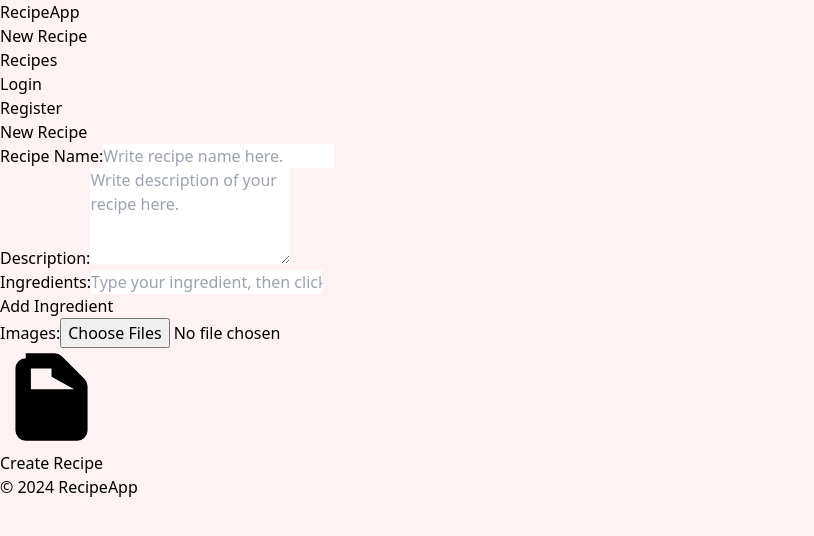
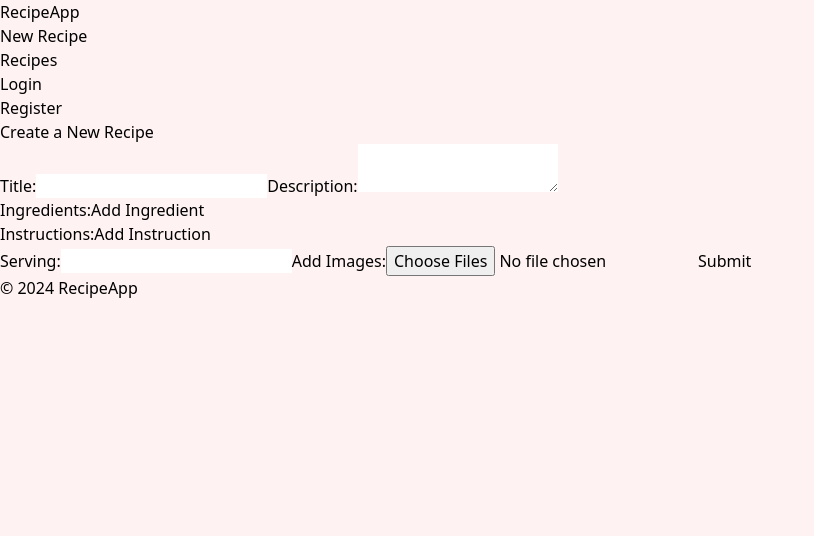
Before and after one commit to Jeb4dev/recipeapp, a Next.js app in the folder recipeapp/: page /newrecipe in a window 1280 px wide. Shown: the top 536 px of the page, without its empty margins (0-814 px from the left). Built offline with nearby package versions, Linux system fonts and the light colour scheme.

Commit message:
reseptijuttuja (melkein toimii)

```diff
--- a/recipeapp/pages/api/createRecipe.js
+++ b/recipeapp/pages/api/createRecipe.js
@@ -2,37 +2,24 @@ import { buildClient } from '@datocms/cma-client-node';
 
 export default async function handler(req, res) {
   try {
-    const { title, description, ingredients, instructions, serving, images, author } = req.body;
+    const { title, description, ingredients, instructions, serving, images, author, likes } = req.body;
+
+    if (!title || !description || !ingredients || !instructions || !serving || !author || !likes) {
+      throw new Error('Missing required fields in request body');
+    }
 
     // Create ingredients and instructions
     const createdIngredients = await createIngredients(ingredients);
     const createdInstructions = await createInstructions(instructions);
 
-    // Create recipe with the created ingredients and instructions
-    const newRecipe = await createRecipe(title, description, createdIngredients, createdInstructions, serving, images, author);
+    // Create recipe with the created ingredients, instructions, and likes
+    const newRecipe = await createRecipe(title, description, createdIngredients, createdInstructions, serving, images, likes, author);
 
     res.status(201).json({ recipe: newRecipe });
   } catch (error) {
-    const errorMessage = parseError(error);
-    res.status(500).json({ error: errorMessage });
+    console.error('Error in API route:', error);
+    res.status(500).json({ error: 'Something went wrong.' });
   }
-}
-
-async function parseError(error) {
-  console.log('Error:', error);
-  if (error.errors) {
-    return error.errors
-      .map((err) => {
-        const field = err.attributes.details.field;
-        const code = err.attributes.details.code;
-        if (code === 'VALIDATION_UNIQUE') {
-          return `${field.charAt(0).toUpperCase() + field.slice(1)} is already in use.`;
-        }
-        return 'Something went wrong.';
-      })
-      .join(' ');
-  }
-  return 'Something went wrong.';
 }
 
 async function createIngredients(ingredients) {
@@ -52,8 +39,8 @@ async function createIngredients(ingredients) {
     console.log('Finished creating ingredients');
     return createdIngredients;
   } catch (error) {
-    console.log('Error creating ingredients');
-    throw error;
+    console.error('Error creating ingredients:', error.message);
+    throw new Error('Failed to create ingredients.');
   }
 }
 
@@ -72,12 +59,12 @@ async function createInstructions(instructions) {
     console.log('Finished creating instructions');
     return createdInstructions;
   } catch (error) {
-    console.log('Error creating instructions');
-    throw error;
+    console.error('Error creating instructions:', error.message);
+    throw new Error('Failed to create instructions.');
   }
 }
 
-async function createRecipe(title, description, ingredients, instructions, serving, images, author) {
+async function createRecipe(title, description, ingredients, instructions, serving, images, likes, author) {
   const client = buildClient({ apiToken: process.env.DATOCMS_REST_API_TOKEN });
   console.log('Starting to create a new recipe');
   try {
@@ -89,12 +76,13 @@ async function createRecipe(title, description, ingredients, instructions, servi
       instructions: instructions.map((instruction) => ({ item: instruction.id })),
       serving: serving,
       images: images.map((image) => ({ ...image })),
+      likes: likes,
       author: author,
     });
     console.log('Created a new recipe');
     return record;
   } catch (error) {
-    console.log('Error creating a new recipe');
-    throw error;
+    console.error('Error creating a new recipe:', error.message);
+    throw new Error('Failed to create recipe.');
   }
 }
--- a/recipeapp/pages/newrecipe.jsx
+++ b/recipeapp/pages/newrecipe.jsx
@@ -1,216 +1,157 @@
 import { useState } from 'react';
 import { useRouter } from 'next/router';
-import Link from 'next/link';
 import Layout from '../components/layout';
 
-export default function NewRecipe() {
+const NewRecipePage = () => {
   const router = useRouter();
-  const [error, setError] = useState(null);
-
   const [title, setTitle] = useState('');
   const [description, setDescription] = useState('');
   const [ingredients, setIngredients] = useState([]);
-  const [ingredientInput, setIngredientInput] = useState('');
+  const [instructions, setInstructions] = useState([]);
+  const [serving, setServing] = useState('');
   const [images, setImages] = useState([]);
+  const [error, setError] = useState('');
 
-  const handleTitleChange = (e) => {
-    setTitle(e.target.value);
+  const addIngredient = () => {
+    setIngredients([...ingredients, { name: '', amount: '', unit: '' }]);
   };
 
-  const handleDescriptionChange = (e) => {
-    setDescription(e.target.value);
-  };
-
-  const handleIngredientChange = (e) => {
-    setIngredientInput(e.target.value);
-  };
-
-  const handleAddIngredient = () => {
-    if (ingredientInput.trim() !== '') {
-      setIngredients([...ingredients, ingredientInput]);
-      setIngredientInput('');
-    }
-  };
-
-  const handleRemoveIngredient = (index) => {
+  const removeIngredient = (index) => {
     const newIngredients = [...ingredients];
     newIngredients.splice(index, 1);
     setIngredients(newIngredients);
   };
 
-  const handleImageChange = (e) => {
-    const selectedImages = Array.from(e.target.files);
-    setImages([...images, ...selectedImages]);
+  const addInstruction = () => {
+    setInstructions([...instructions, { instruction: '' }]);
   };
 
-  const handleRemoveImage = (index) => {
+  const removeInstruction = (index) => {
+    const newInstructions = [...instructions];
+    newInstructions.splice(index, 1);
+    setInstructions(newInstructions);
+  };
+
+  const handleIngredientChange = (index, event) => {
+    const { name, value } = event.target;
+    const newIngredients = [...ingredients];
+    newIngredients[index][name] = value;
+    setIngredients(newIngredients);
+  };
+
+  const handleInstructionChange = (index, event) => {
+    const { value } = event.target;
+    const newInstructions = [...instructions];
+    newInstructions[index].instruction = value;
+    setInstructions(newInstructions);
+  };
+
+  const handleImageChange = (event) => {
     const newImages = [...images];
-    newImages.splice(index, 1);
+    for (const file of event.target.files) {
+      newImages.push(file);
+    }
     setImages(newImages);
   };
 
-  async function handleSubmit(event) {
+  const handleSubmit = async (event) => {
     event.preventDefault();
 
-    const author = heisenberg;
+    try {
+      const formData = new FormData();
+      formData.append('title', title);
+      formData.append('description', description);
+      formData.append('serving', serving);
+      formData.append('author', 'heisenberg');
+      ingredients.forEach((ingredient, index) => {
+        formData.append(`ingredients[${index}][name]`, ingredient.name);
+        formData.append(`ingredients[${index}][amount]`, ingredient.amount);
+        formData.append(`ingredients[${index}][unit]`, ingredient.unit);
+      });
+      instructions.forEach((instruction, index) => {
+        formData.append(`instructions[${index}][instruction]`, instruction.instruction);
+      });
+      images.forEach((image, index) => {
+        formData.append(`images[${index}]`, image);
+      });
 
-    const response = await fetch('/api/recipe/addRecipe', {
-      method: 'POST',
-      headers: { 'Content-Type': 'application/json' },
-      body: JSON.stringify({ title, description, author, likes }),
-    });
+      const response = await fetch('/api/createRecipe', {
+        method: 'POST',
+        body: formData,
+      });
 
-    if (response.ok) {
-      await router.push('/recipes');
-    } else {
+      if (!response.ok) {
+        const data = await response.json();
+        throw new Error(data.error);
+      }
+
       const data = await response.json();
-      setError(data.error);
+      console.log('New recipe created:', data.recipe);
+      // Reset form after successful submission
+      setTitle('');
+      setDescription('');
+      setIngredients([]);
+      setInstructions([]);
+      setServing('');
+      setImages([]);
+      setError('');
+      // Redirect to the newly created recipe page or any other page as needed
+      router.push(`/recipes/${data.recipe.id}`);
+    } catch (error) {
+      console.error('Error creating new recipe:', error.message);
+      setError('Error creating new recipe. Please try again.');
     }
-  }
+  };
 
   return (
-    <Layout title="New Recipe">
-      <div className="max-w-4xl mx-auto p-8">
-        <h1 className="text-3xl font-semibold mb-4">New Recipe</h1>
-        <form>
+    <Layout>
+      <div className="max-w-4xl mx-auto py-8">
+        <h1 className="text-3xl font-semibold mb-4">Create a New Recipe</h1>
+        {error && <p className="text-red-500 mb-4">{error}</p>}
+        <form onSubmit={handleSubmit}>
+          <label className="block mb-4">
+            Title:
+            <input className="border border-gray-300 px-4 py-2 mt-2 w-full" type="text" value={title} onChange={(e) => setTitle(e.target.value)} />
+          </label>
+          <label className="block mb-4">
+            Description:
+            <textarea className="border border-gray-300 px-4 py-2 mt-2 w-full" value={description} onChange={(e) => setDescription(e.target.value)} />
+          </label>
           <div className="mb-4">
-            <label htmlFor="title" className="block mb-2">
-              Recipe Name:
-            </label>
-            <input
-              type="text"
-              id="title"
-              name="title"
-              value={title}
-              onChange={handleTitleChange}
-              className="w-full px-4 py-2 border rounded-md text-black"
-              required
-              placeholder="Write recipe name here."
-            />
+            <label className="block mb-2">Ingredients:</label>
+            {ingredients.map((ingredient, index) => (
+              <div key={index} className="flex items-center mb-2">
+                <input className="border border-gray-300 px-2 py-1 mr-2 w-1/3" type="text" name="name" value={ingredient.name} onChange={(e) => handleIngredientChange(index, e)} placeholder="Name" />
+                <input className="border border-gray-300 px-2 py-1 mr-2 w-1/3" type="text" name="amount" value={ingredient.amount} onChange={(e) => handleIngredientChange(index, e)} placeholder="Amount" />
+                <input className="border border-gray-300 px-2 py-1 mr-2 w-1/3" type="text" name="unit" value={ingredient.unit} onChange={(e) => handleIngredientChange(index, e)} placeholder="Unit" />
+                <button type="button" onClick={() => removeIngredient(index)} className="text-red-500 px-2 py-1 bg-transparent border border-red-500 rounded">Remove</button>
+              </div>
+            ))}
+            <button type="button" onClick={addIngredient} className="bg-blue-500 text-white px-4 py-2 rounded">Add Ingredient</button>
           </div>
           <div className="mb-4">
-            <label htmlFor="description" className="block mb-2">
-              Description:
-            </label>
-            <textarea
-              id="description"
-              name="description"
-              value={description}
-              onChange={handleDescriptionChange}
-              rows="4"
-              className="w-full px-4 py-2 border rounded-md text-black"
-              required
-              placeholder="Write description of your recipe here."
-            ></textarea>
+            <label className="block mb-2">Instructions:</label>
+            {instructions.map((instruction, index) => (
+              <div key={index} className="flex items-center mb-2">
+                <textarea className="border border-gray-300 px-4 py-2 mr-2 w-full" value={instruction.instruction} onChange={(e) => handleInstructionChange(index, e)} placeholder={`Step ${index + 1}`} />
+                <button type="button" onClick={() => removeInstruction(index)} className="text-red-500 px-2 py-1 bg-transparent border border-red-500 rounded">Remove</button>
+              </div>
+            ))}
+            <button type="button" onClick={addInstruction} className="bg-blue-500 text-white px-4 py-2 rounded">Add Instruction</button>
           </div>
-
-          <div className="mb-4">
-            <label htmlFor="ingredients" className="block mb-2">
-              Ingredients:
-            </label>
-            <input
-              type="text"
-              id="ingredients"
-              name="ingredients"
-              value={ingredientInput}
-              onChange={handleIngredientChange}
-              className="w-full px-4 py-2 border rounded-md text-black"
-              placeholder='Type your ingredient, then click "Add Ingredient" button to add it to the list of ingredients.'
-            />
-          </div>
-          <button
-            type="button"
-            onClick={handleAddIngredient}
-            className="bg-red-500 text-white px-4 py-2 rounded-md mb-4"
-          >
-            Add Ingredient
-          </button>
-          {ingredients.length > 0 && (
-            <ul className="mb-4">
-              {ingredients.map((ingredient, index) => (
-                <li key={index} className="flex items-center">
-                  <span className="mr-2">{ingredient}</span>
-                  <button
-                    type="button"
-                    onClick={() => handleRemoveIngredient(index)}
-                    className="text-red-500 hover:text-red-700"
-                  >
-                    <svg xmlns="http://www.w3.org/2000/svg" className="h-5 w-5" viewBox="0 0 20 20" fill="currentColor">
-                      <path
-                        fillRule="evenodd"
-                        d="M10 2a8 8 0 100 16 8 8 0 000-16zM5 10a1 1 0 011-1h8a1 1 0 110 2H6a1 1 0 01-1-1z"
-                        clipRule="evenodd"
-                      />
-                    </svg>
-                  </button>
-                </li>
-              ))}
-            </ul>
-          )}
-          <div className="mb-4">
-            <label htmlFor="images" className="block mb-2">
-              Images:
-            </label>
-            <input
-              type="file"
-              id="images"
-              name="images"
-              accept="image/*"
-              onChange={handleImageChange}
-              multiple
-              className="border rounded-md"
-            />
-          </div>
-          {images.length > 0 && (
-            <ul className="mb-4">
-              {images.map((image, index) => (
-                <li key={index} className="flex items-center">
-                  <span className="mr-2">{image.name}</span>
-                  <button
-                    type="button"
-                    onClick={() => handleRemoveImage(index)}
-                    className="text-red-500 hover:text-red-700"
-                  >
-                    <svg xmlns="http://www.w3.org/2000/svg" className="h-5 w-5" viewBox="0 0 20 20" fill="currentColor">
-                      <path
-                        fillRule="evenodd"
-                        d="M10 2a8 8 0 100 16 8 8 0 000-16zM5 10a1 1 0 011-1h8a1 1 0 110 2H6a1 1 0 01-1-1z"
-                        clipRule="evenodd"
-                      />
-                    </svg>
-                  </button>
-                </li>
-              ))}
-            </ul>
-          )}
-
-          {error && <p className="mt-2 text-sm text-red-600">{error}</p>}
-
-          <div>
-            <button
-              type="submit"
-              className="group relative w-full flex justify-center py-2 px-4 border border-transparent text-sm font-medium rounded-md text-white bg-indigo-600 hover:bg-indigo-700 focus:outline-none focus:ring-2 focus:ring-offset-2 focus:ring-indigo-500"
-            >
-              <span className="absolute left-0 inset-y-0 flex items-center pl-3">
-                <svg
-                  className="h-5 w-5 text-indigo-500 group-hover:text-indigo-400"
-                  xmlns="http://www.w3.org/2000/svg"
-                  viewBox="0 0 20 20"
-                  fill="currentColor"
-                  aria-hidden="true"
-                >
-                  <path
-                    fillRule="evenodd"
-                    d="M5 2a2 2 0 00-2 2v12a2 2 0 002 2h10a2 2 0 002-2V7.414A2 2 0 0016.414 6L12 1.586A2 2 0 0010.586 1H5zm1 2h4v1.586L14.414 8H6V4z"
-                    clipRule="evenodd"
-                  />
-                </svg>
-              </span>
-              Create Recipe
-            </button>
-          </div>
+          <label className="block mb-4">
+            Serving:
+            <input className="border border-gray-300 px-4 py-2 mt-2 w-full" type="text" value={serving} onChange={(e) => setServing(e.target.value)} />
+          </label>
+          <label className="block mb-4">
+            Add Images:
+            <input className="border border-gray-300 px-4 py-2 mt-2 w-full" type="file" accept="image/*" multiple onChange={handleImageChange} />
+          </label>
+          <button type="submit" className="bg-green-500 text-white px-4 py-2 rounded">Submit</button>
         </form>
       </div>
     </Layout>
   );
-}
+};
+
+export default NewRecipePage;
```
